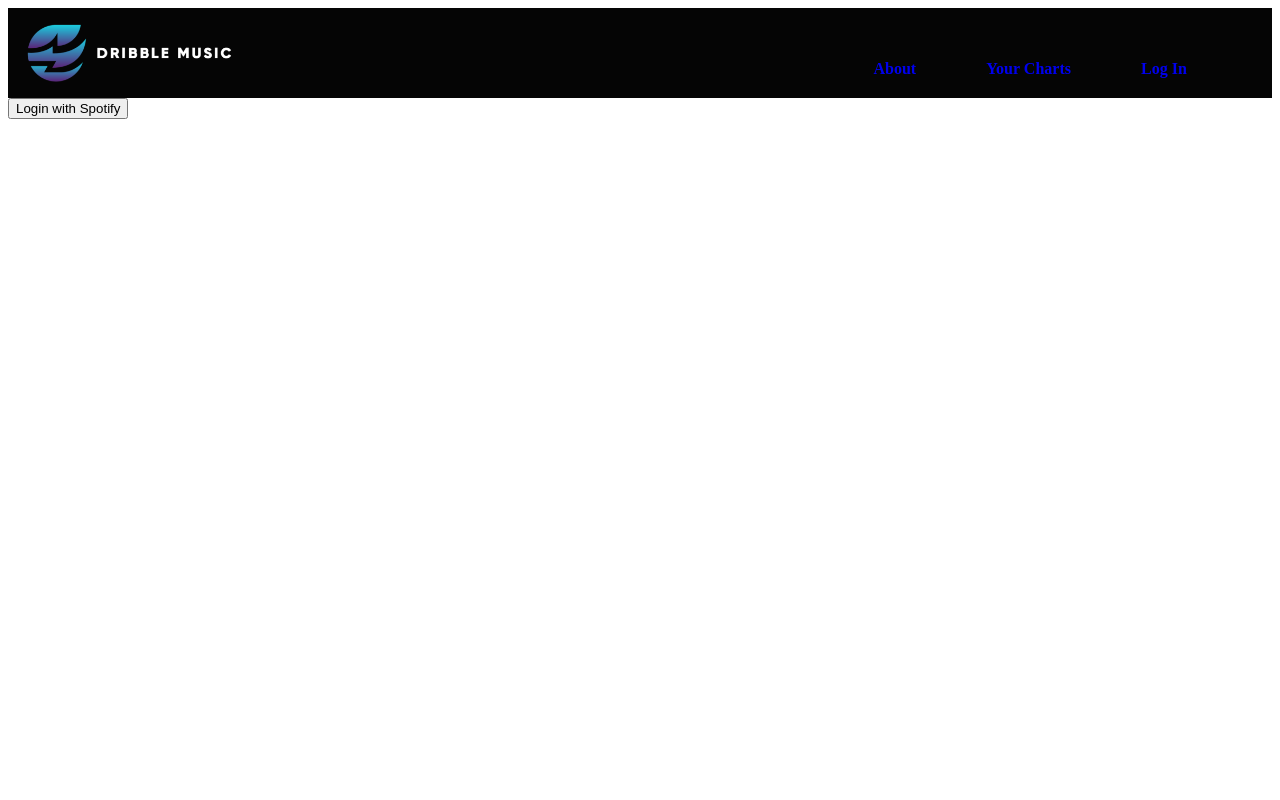
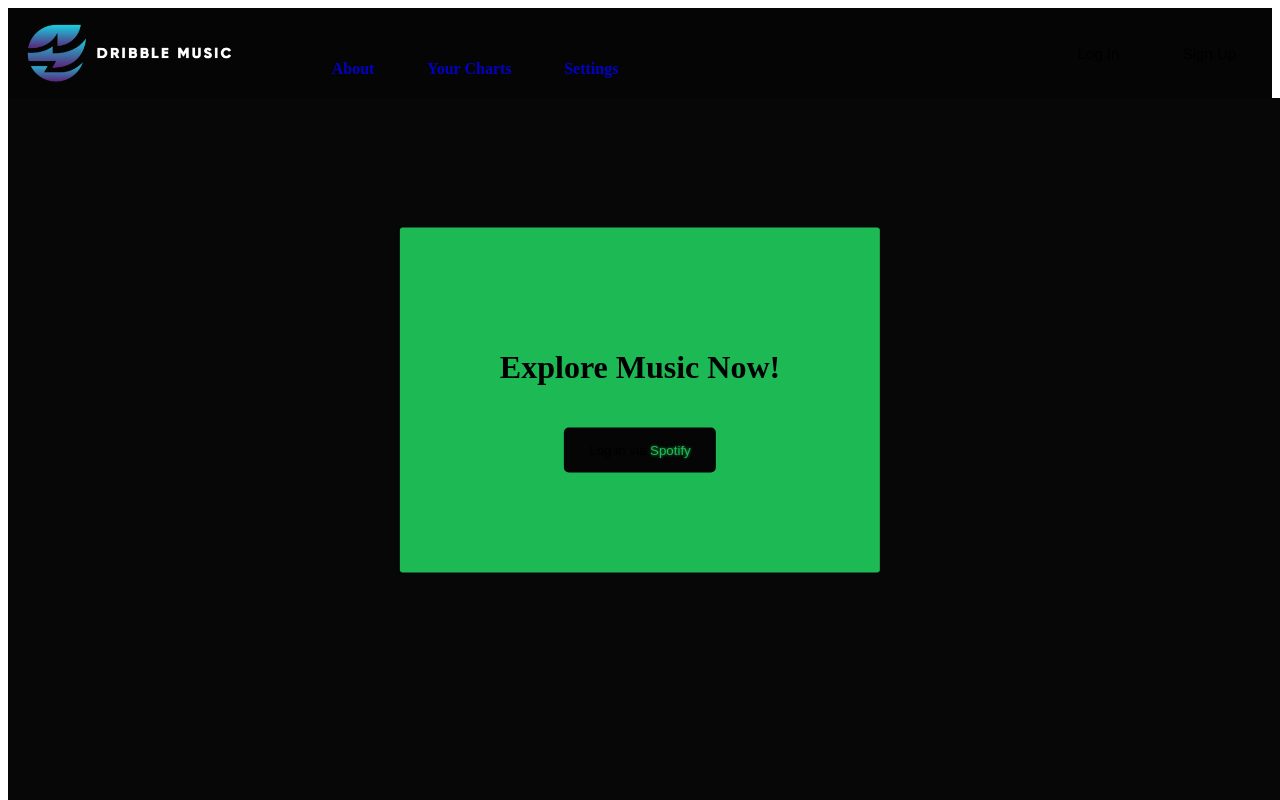
Before and after one commit to krzyspazdzior/Dribble-Music, an Angular app in the folder Spotify/: page /login in a window 1280 px wide. Built offline with nearby package versions, Linux system fonts and the light colour scheme.

Commit message:
zmiany frotnendu

```diff
--- a/Spotify/src/app/core/components/callback/callback.component.html
+++ b/Spotify/src/app/core/components/callback/callback.component.html
@@ -1,2 +1,4 @@
 <app-header></app-header>
-<p>Welcome, your profile has been loaded!</p>
+<main>
+    <p>Welcome, your profile has been loaded!</p>
+</main>
--- a/Spotify/src/app/core/components/callback/callback.component.ts
+++ b/Spotify/src/app/core/components/callback/callback.component.ts
@@ -5,7 +5,6 @@
 import { of } from 'rxjs';
 import { catchError } from 'rxjs';
 import { HeaderComponent } from '../../shared/header/header.component';
-
 @Component({
   selector: 'app-callback',
   standalone: true,
@@ -63,5 +62,4 @@
         }
       });
     }
-
 }
--- a/Spotify/src/app/core/components/login/login.component.css
+++ b/Spotify/src/app/core/components/login/login.component.css
@@ -0,0 +1,31 @@
+main button{
+    background-color: #050505;
+    padding: 15px 25px;
+    border-radius: 5px;
+    border: none;
+
+}
+button>span{
+    color: #1DB954;
+    text-shadow: 0 0 3px #1DB954;
+}
+.center-area{
+    position: fixed;
+    top: 50%;
+    left: 50%;
+    transform: translate(-50%,-50%);
+    display: flex;
+    justify-content: center;
+    align-items: center;
+    flex-direction: column;
+    gap: 20px;
+    padding: 100px;
+    border-radius: 3px;
+    background-color: #1DB954;
+}
+main{
+    position: fixed;
+    background-color: #070707;
+    height: 100vh;
+    width: 100vw;
+}
--- a/Spotify/src/app/core/components/login/login.component.html
+++ b/Spotify/src/app/core/components/login/login.component.html
@@ -1,2 +1,8 @@
 <app-header></app-header>
-<button (click)="authorize()">Login with Spotify</button>
+<main>
+
+    <div class="center-area">
+        <h1>Explore Music Now!</h1>
+        <button (click)="authorize()">Log in via <span>Spotify</span></button>
+    </div>
+</main>
--- a/Spotify/src/app/core/shared/header/header.component.css
+++ b/Spotify/src/app/core/shared/header/header.component.css
@@ -3,17 +3,23 @@
     background-color: #050505;
     padding: 15px 15px;
 }
+.vertical-line{
+    height: 30px;
+    width: 2px;
+    color: rgb(90, 90, 90);
+}
 .img-box{
     display: flex;
     align-items: center;
-    flex-basis: 60%;
+    flex-basis: 7%;
 }
 img{
     height: 60px;
 }
 nav{
-    flex-basis: 40%;
+    flex-basis: 35%;
     font-weight: bold;
+
 }
 ul{
     display: flex;
@@ -21,7 +27,34 @@
     align-items: center;
     list-style: none;
     height: 100%;
+
+}
+li{
+    filter: opacity(0.8);
+}
+li:hover{
+    filter: opacity(0.95);
 }
 a{
     text-decoration: none;
 }
+section{
+    margin-left: auto;
+    flex-basis: 15%;
+    display: flex;
+    gap: 16px;
+    justify-content: center;
+    align-items: center;
+}
+section>button{
+    width: 95px;
+    border: none;
+    background-color: #050505;
+    border-radius: 8px;
+    font-size: 15px;
+    padding: 10px 0;
+}
+
+section>button:hover{
+    text-shadow: 0 0 20px #fff;
+}
--- a/Spotify/src/app/core/shared/header/header.component.html
+++ b/Spotify/src/app/core/shared/header/header.component.html
@@ -1,12 +1,17 @@
 <header>
     <div class="img-box">
-        <img src="/logo_big.png" alt="logo">
-    </div>
+            <img src="/logo_big.png" alt="logo">
+        </div>
+        <div class="vertical-line"></div>
     <nav>
         <ul>
             <li><a routerLink="" routerLinkActive="active">About</a></li>
             <li><a routerLink="" routerLinkActive="active">Your Charts</a></li>
-            <li><a routerLink="/login" routerLinkActive="active">Log In</a></li>
+            <li><a routerLink="" routerLinkActive="active">Settings</a></li>
         </ul>
     </nav>
+    <section>
+        <button>Log In</button>
+        <button>Sign Up</button>
+    </section>
 </header>
```
